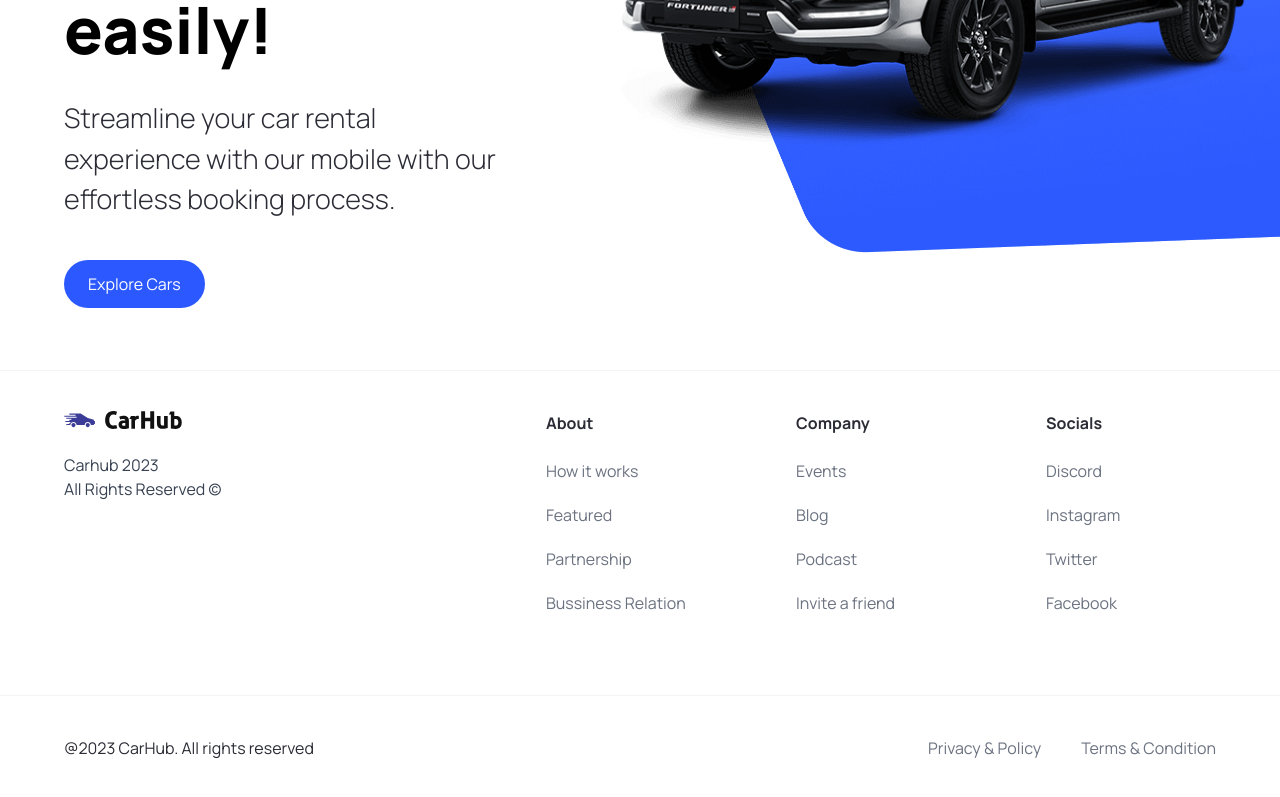
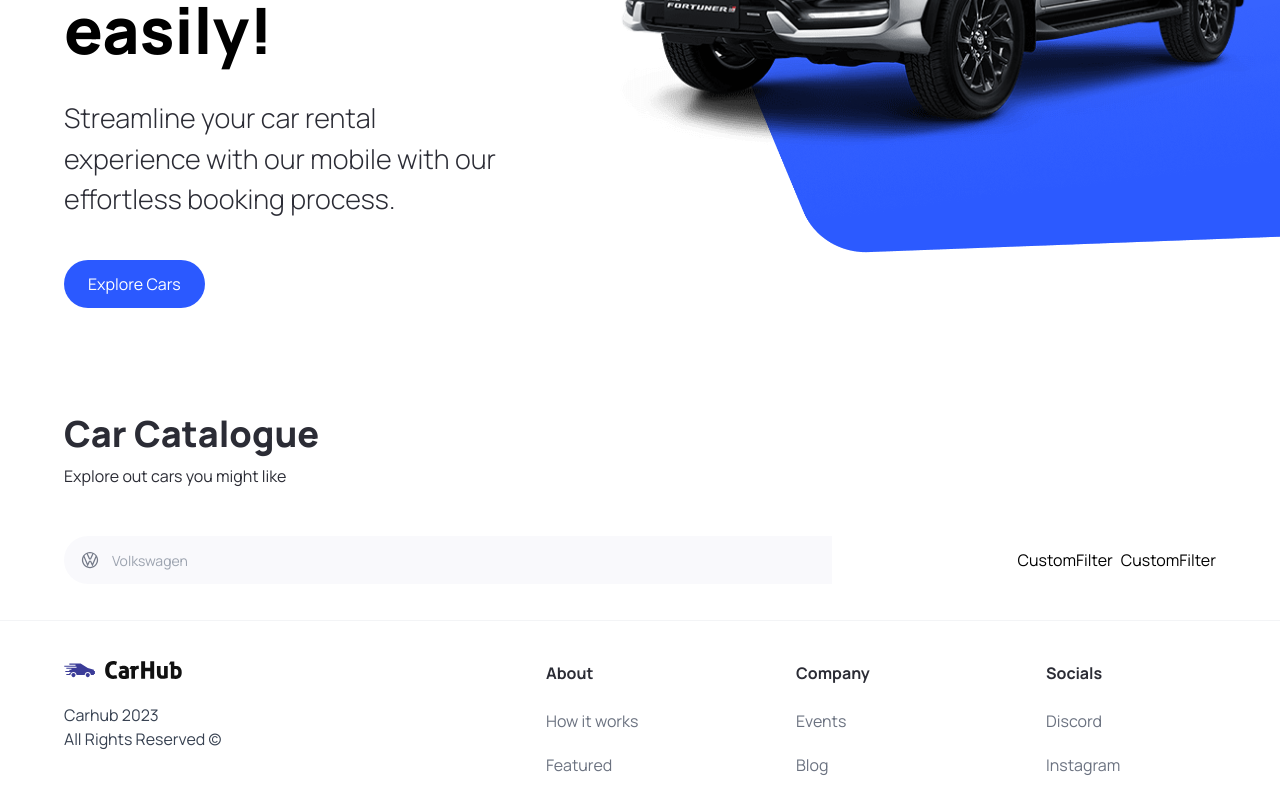
Before and after one commit to karl-jerico/React_Car_Showcase, a Next.js app: page / in a window 1280 px wide. Shown: the part 450-1247 px from the top of the page. Built offline with nearby package versions, Linux system fonts and the light colour scheme.

Commit message:
add car catalogue

```diff
--- a/app/page.tsx
+++ b/app/page.tsx
@@ -1,10 +1,26 @@
-import { Hero } from '@/sections'
-import Image from 'next/image'
+import CustomFilter from "@/components/carCatalogue/CustomFilter";
+import SearchBar from "@/components/carCatalogue/SearchBar";
+import { Hero } from "@/sections";
 
 export default function Home() {
   return (
     <main className="overflow-hidden">
       <Hero />
+
+      <div className="mt-12 padding-x padding-y max-width" id="discover">
+        <div className="home__text-container">
+          <h1 className="text-4xl font-extrabold">Car Catalogue</h1>
+          <p>Explore out cars you might like</p>
+        </div>
+
+        <div className="home__filters">
+          <SearchBar />
+          <div className="home__filter-container">
+            <CustomFilter title="fuel" />
+            <CustomFilter title="year" />
+          </div>
+        </div>
+      </div>
     </main>
-  )
+  );
 }
--- /dev/null
+++ b/components/button/CustomButton.tsx
@@ -0,0 +1,22 @@
+"use client";
+
+import React from "react";
+import classNames from "classnames";
+import { CustomButtonProps } from "@/types";
+
+const CustomButton = ({ title, containerStyles, handleClick, btnType }: CustomButtonProps) => {
+    const buttonClasses = classNames("custom-btn", containerStyles);
+
+  return (
+    <button
+      disabled={false}
+      type={btnType || "button"}
+      className={buttonClasses}
+      onClick={handleClick}
+    >
+      <span className="flex-1">{title}</span>
+    </button>
+  );
+};
+
+export default CustomButton
--- /dev/null
+++ b/components/carCatalogue/CustomFilter.tsx
@@ -0,0 +1,9 @@
+import React from 'react'
+
+const CustomFilter = () => {
+  return (
+    <div>CustomFilter</div>
+  )
+}
+
+export default CustomFilter
--- /dev/null
+++ b/components/carCatalogue/SearchBar.tsx
@@ -0,0 +1,23 @@
+"use client";
+
+import { useState } from "react";
+import SearchManufacturer from "./SearchManufacturer";
+
+const SearchBar = () => {
+  const [manufacturer, setManufacturer] = useState("");
+
+  const handleSearch = () => {};
+
+  return (
+    <form className="searchbar" onSubmit={handleSearch}>
+      <div className="searchbar__item">
+        <SearchManufacturer
+          manufacturer={manufacturer}
+          setManufacturer={setManufacturer}
+        />
+      </div>
+    </form>
+  );
+};
+
+export default SearchBar;
--- /dev/null
+++ b/components/carCatalogue/SearchManufacturer.tsx
@@ -0,0 +1,94 @@
+"use client";
+
+import Image from "next/image";
+import { Fragment, useState } from "react";
+import { Combobox, Transition } from "@headlessui/react";
+
+import { manufacturers } from "@/constants";
+import { SearchManufacturerProps } from "@/types";
+
+const SearchManufacturer = ({
+  manufacturer,
+  setManufacturer,
+}: SearchManufacturerProps) => {
+  const [query, setQuery] = useState("");
+
+  const filteredManufacturers =
+    query === ""
+      ? manufacturers
+      : manufacturers.filter((item) =>
+          item
+            .toLowerCase()
+            .replace(/\s+/g, "")
+            .includes(query.toLowerCase().replace(/\s+/g, ""))
+        );
+
+  return (
+    <div className="search-manufacturer">
+      <Combobox value={manufacturer} onChange={setManufacturer}>
+        <div className="relative w-full">
+          <Combobox.Button className="absolute top-[14px]">
+            <Image
+              src="/car-logo.svg"
+              width={20}
+              height={20}
+              className="ml-4"
+              alt="car logo"
+            />
+          </Combobox.Button>
+          <Combobox.Input
+            className="search-manufacturer__input"
+            displayValue={(manufacturer: string) => manufacturer}
+            onChange={(e) => setQuery(e.target.value)}
+            placeholder="Volkswagen"
+          />
+          <Transition
+            as={Fragment}
+            leave="transition ease-in duration-100"
+            leaveFrom="opacity-100"
+            leaveTo="opacity-0"
+            afterLeave={() => setQuery("")}
+          >
+            <Combobox.Options
+              className="absolute mt-1 max-h-60 w-full overflow-auto rounded-md bg-white py-1 text-base shadow-lg ring-1 ring-black ring-opacity-5 focus:outline-none sm:text-sm"
+              static
+            >
+              {filteredManufacturers.map((item) => (
+                <Combobox.Option
+                  key={item}
+                  className={({ active }) =>
+                    `relative search-manufacturer__option ${
+                      active ? "bg-primary-blue text-white" : "text-gray-900"
+                    }`
+                  }
+                  value={item}
+                >
+                  {({ selected, active }) => (
+                    <>
+                      <span
+                        className={`block truncate ${
+                          selected ? "font-medium" : "font-normal"
+                        }`}
+                      >
+                        {item}
+                      </span>
+                      {selected ? (
+                        <span
+                          className={`absolute inset-y-0 left-0 flex items-center pl-3 ${
+                            active ? "text-white" : "text-pribg-primary-purple"
+                          }`}
+                        ></span>
+                      ) : null}
+                    </>
+                  )}
+                </Combobox.Option>
+              ))}
+            </Combobox.Options>
+          </Transition>
+        </div>
+      </Combobox>
+    </div>
+  );
+};
+
+export default SearchManufacturer;
--- a/components/Navbar.tsx
+++ b/components/layouts/Navbar.tsx
@@ -1,7 +1,7 @@
 import Link from "next/link";
 import Image from "next/image";
 
-import CustomButton from "./CustomButton";
+import CustomButton from "../CustomButton";
 
 const Navbar = () => {
   return (
--- a/package.json
+++ b/package.json
@@ -9,6 +9,7 @@
     "lint": "next lint"
   },
   "dependencies": {
+    "@headlessui/react": "^1.7.18",
     "classnames": "^2.5.1",
     "next": "14.0.4",
     "react": "^18",
--- a/types/index.tsx
+++ b/types/index.tsx
@@ -6,3 +6,8 @@
   handleClick?: MouseEventHandler<HTMLButtonElement>;
   btnType?: "button" | "submit";
 }
+
+export interface SearchManufacturerProps {
+  manufacturer: string;
+  setManufacturer: (manufacturer: string) => void;
+}
```
Also changed, not shown: components/index.ts (+9 -3 lines), components/layouts/Footer.tsx (renamed from components/Footer.tsx), 1 other file (tests, documents, lock files or other folders).
